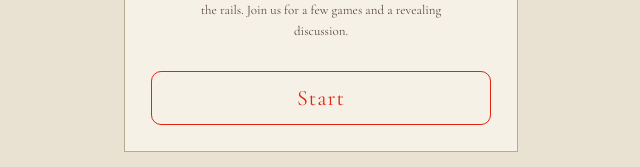
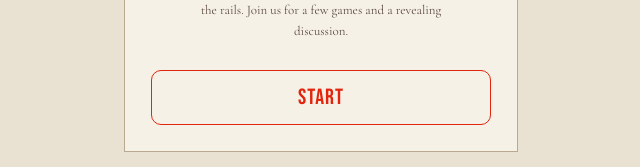
Before and after one commit to bungedrews/the-drama, a Next.js app: page / in a window 1280 px wide. Shown: the part 630-797 px from the top of the page, without its empty margins (319-959 px from the left). Built offline with nearby package versions, Linux system fonts and the light colour scheme.

Commit message:
color changes

```diff
--- a/app/character-match/page.js
+++ b/app/character-match/page.js
@@ -108,7 +108,7 @@ export default function CharacterMatch() {
         {done && (
           <>
             <div style={{ marginTop: 40, fontSize: 20, fontWeight: 600, textAlign: 'center' }}>
-              That's everything — your persona will be revealed on your souvenir card.
+              That's everything! Your match will be revealed on your souvenir card at the end of the event.
             </div>
             <div style={{ flex: 1 }} />
             <a href="/confessions" className="btn" style={{ textAlign: 'center', display: 'block' }}>
--- a/app/globals.css
+++ b/app/globals.css
@@ -56,6 +56,7 @@ button, .btn {
   width: 100%;
   box-sizing: border-box;
   margin-top: 20px;
+  bottom: 0;
 }
 
 button:disabled { opacity: 0.35; pointer-events: none; }
--- a/app/page.js
+++ b/app/page.js
@@ -150,7 +150,7 @@ export default function Landing() {
               color: '#E1250E',
               textAlign: 'center',
               padding: 13,
-              fontFamily: "'Cormorant Garamond', serif",
+              fontFamily: "'bebas neue', sans-serif",
               fontSize: 22,
               letterSpacing: 1,
               display: 'block',
```
Also changed, not shown: 1 other file (tests, documents, lock files or other folders).
